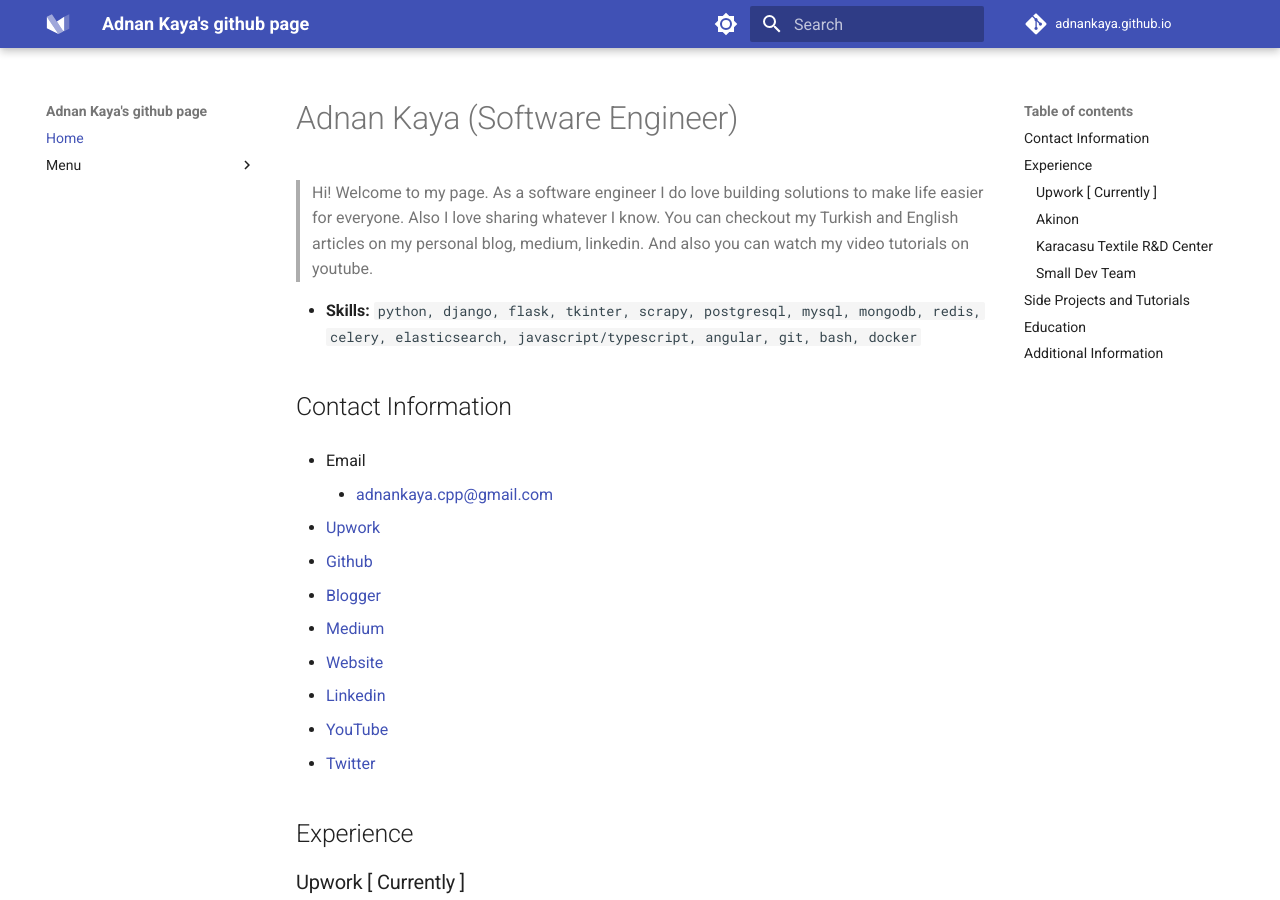
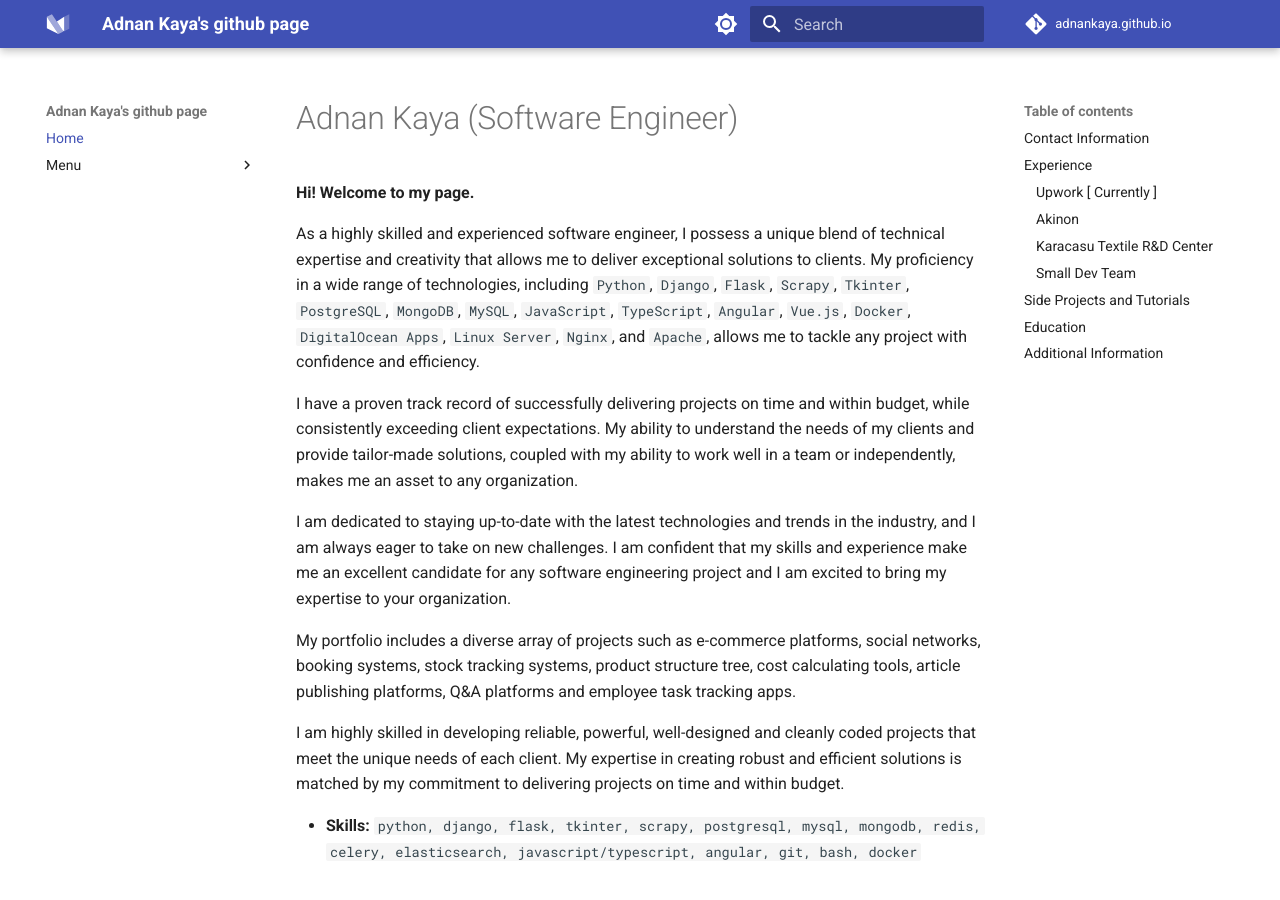
Before and after one commit to adnankaya/adnankaya.github.io, an MkDocs documentation site: the page built from docs/index.md, in a window 1280 px wide and 900 px high. Built offline with MkDocs 1.6.1 and Material for MkDocs 9.7.7, drawn with Linux system fonts in a browser that asks for light colours.

Commit message:
update intro

```diff
--- a/docs/index.md
+++ b/docs/index.md
@@ -1,6 +1,16 @@
 # Adnan Kaya (Software Engineer)
 
->  Hi! Welcome to my page. As a software engineer I do love building solutions to make life easier for everyone. Also I love sharing whatever I know. You can checkout my Turkish and English articles on my personal blog, medium, linkedin. And also you can watch my video tutorials on youtube.
+**Hi! Welcome to my page.**
+
+As a highly skilled and experienced software engineer, I possess a unique blend of technical expertise and creativity that allows me to deliver exceptional solutions to clients. My proficiency in a wide range of technologies, including `Python`, `Django`, `Flask`, `Scrapy`, `Tkinter`, `PostgreSQL`, `MongoDB`, `MySQL`, `JavaScript`, `TypeScript`, `Angular`, `Vue.js`, `Docker`, `DigitalOcean Apps`, `Linux Server`, `Nginx`, and `Apache`, allows me to tackle any project with confidence and efficiency.
+
+I have a proven track record of successfully delivering projects on time and within budget, while consistently exceeding client expectations. My ability to understand the needs of my clients and provide tailor-made solutions, coupled with my ability to work well in a team or independently, makes me an asset to any organization.
+
+I am dedicated to staying up-to-date with the latest technologies and trends in the industry, and I am always eager to take on new challenges. I am confident that my skills and experience make me an excellent candidate for any software engineering project and I am excited to bring my expertise to your organization.
+
+My portfolio includes a diverse array of projects such as e-commerce platforms, social networks, booking systems, stock tracking systems, product structure tree, cost calculating tools, article publishing platforms, Q&A platforms and employee task tracking apps.
+
+I am highly skilled in developing reliable, powerful, well-designed and cleanly coded projects that meet the unique needs of each client. My expertise in creating robust and efficient solutions is matched by my commitment to delivering projects on time and within budget.
 
 - **Skills:** <code>python, django, flask, tkinter, scrapy, postgresql, mysql, mongodb, redis, celery, elasticsearch, javascript/typescript, angular, git, bash, docker
 </code>
```
